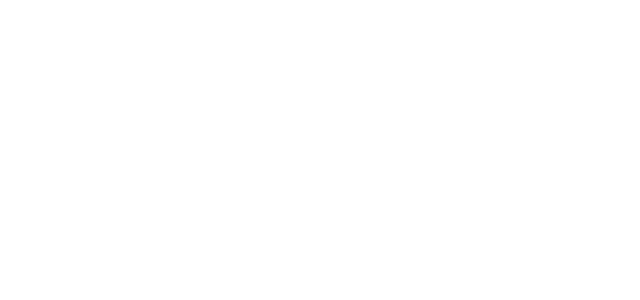
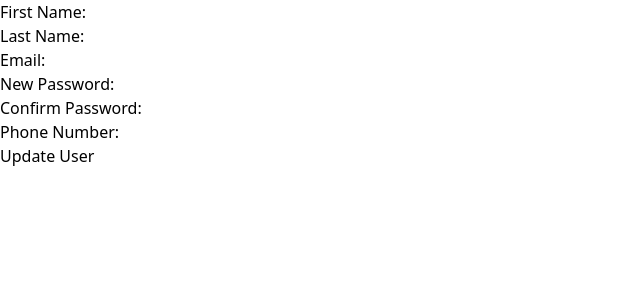
Before and after one commit to batatudor/Project, a React (Create React App) app in the folder ebook/: page /myprofile in a window 1280 px wide. Before the commit this address had no page. Shown: the top 300 px of the page, without its empty margins (0-640 px from the left). Built offline with nearby package versions, Linux system fonts and the light colour scheme; no server answers.

Commit message:
edit profile

```diff
--- a/ebook/db.json
+++ b/ebook/db.json
@@ -425,10 +425,10 @@
     },
     {
       "email": "tudorbata@gmail.com",
-      "password": "$2a$10$z2IHylrSPasx1UnSwVxeweUCjSspjjdV8C/TKELzoVqusT.Nr8MIO",
+      "password": "$2a$10$I9Sg5w2NZsqu2bxFLmQ23eXe6ieIL.eFX.gPYIRpsv5XcT5JwWx/m",
       "firstName": "Tudor",
       "lastName": "Bata",
-      "phoneNumber": "0745115408",
+      "phoneNumber": "0745115",
       "id": 42
     },
     {
--- a/ebook/src/App.js
+++ b/ebook/src/App.js
@@ -6,6 +6,7 @@
 import React, { useEffect, useState } from 'react';
 import { AuthContextProvider } from './pages/profil/Auth-Contect';
 import Register from './pages/profil/Register';
+import MyProfile from './pages/profil/MyProfile';
 
 export const AuthContext = React.createContext();
 
@@ -21,6 +22,7 @@
           <Route path="/profil/edit/:id" element={<Edit />}></Route>
           <Route path="/login" element={<Login />}></Route>
           <Route path="/register" element={<Register />}></Route>
+          <Route path="/myprofile" element={<MyProfile />}></Route>
         </Routes>
       </AuthContextProvider>
     </BrowserRouter>
--- /dev/null
+++ b/ebook/src/pages/profil/MyProfile.jsx
@@ -0,0 +1,130 @@
+import axios from 'axios';
+import React, { useContext, useEffect, useState } from 'react';
+import { useParams } from 'react-router-dom';
+import { AuthContext } from '../../App';
+
+export default function MyProfile() {
+  const { auth } = useContext(AuthContext);
+
+  const [firstName, setFirstName] = useState('');
+  const [lastName, setLastName] = useState('');
+  const [email, setEmail] = useState('');
+  const [confirmPassword, setConfirmPassword] = useState('');
+  const [newPassword, setNewPassword] = useState('');
+  const [phoneNumber, setPhoneNumber] = useState('');
+
+  const [error, setError] = useState('');
+
+  useEffect(() => {
+    axios
+      .get(`http://localhost:3004/users/${auth?.data?.user?.id}`, {
+        headers: {
+          authorization: `Bearer ${auth?.data?.accessToken}`,
+        },
+      })
+      .then((user) => {
+        console.log(user);
+        setFirstName(user?.data?.firstName);
+        setLastName(user?.data?.lastName);
+        setEmail(user?.data?.email);
+
+        setPhoneNumber(user?.data?.phoneNumber);
+      });
+  }, []);
+
+  function Submit(event) {
+    event.preventDefault();
+    setError('');
+
+    const confirmValid = validNewPassword();
+
+    if (!confirmValid) {
+      return;
+    }
+
+    function validNewPassword() {
+      if (newPassword !== confirmPassword) {
+        setError('Password dont match');
+      } else {
+        return true;
+      }
+    }
+
+    axios
+      .patch(`http://localhost:3004/users/${auth?.data?.user?.id}`, {
+        firstName: firstName,
+        lastName: lastName,
+        email: email,
+        phoneNumber: phoneNumber,
+        password: newPassword,
+      })
+      .then((data) => console.log(data));
+  }
+
+  return (
+    <form onSubmit={Submit}>
+      <div>
+        <label htmlFor="firstName">First Name:</label>
+        <input
+          type="text"
+          id="firstName"
+          value={firstName}
+          onChange={(event) => setFirstName(event.target.value)}
+          required
+        />
+      </div>
+      <div>
+        <label htmlFor="lastName">Last Name:</label>
+        <input
+          type="text"
+          id="lastName"
+          value={lastName}
+          onChange={(event) => setLastName(event.target.value)}
+          required
+        />
+      </div>
+      <div>
+        <label htmlFor="email">Email:</label>
+        <input
+          type="text"
+          id="email"
+          value={email}
+          onChange={(event) => setEmail(event.target.value)}
+          required
+        />
+      </div>
+      <div>
+        <label htmlFor="newPassword">New Password:</label>
+        <input
+          type="password"
+          id="newPassword"
+          value={newPassword}
+          onChange={(event) => setNewPassword(event.target.value)}
+          required
+        />
+      </div>
+      <div>
+        <label htmlFor="confirmPassword">Confirm Password:</label>
+        <input
+          type="password"
+          id="confirmPassword"
+          value={confirmPassword}
+          onChange={(event) => setConfirmPassword(event.target.value)}
+          required
+        />
+        <p>{error}</p>
+      </div>
+      <div>
+        <label htmlFor="phoneNumber">Phone Number:</label>
+        <input
+          type="text"
+          id="phoneNumber"
+          value={phoneNumber}
+          onChange={(event) => setPhoneNumber(event.target.value)}
+          required
+        />
+      </div>
+      <button>Update User</button>
+    </form>
+  );
+}
```
